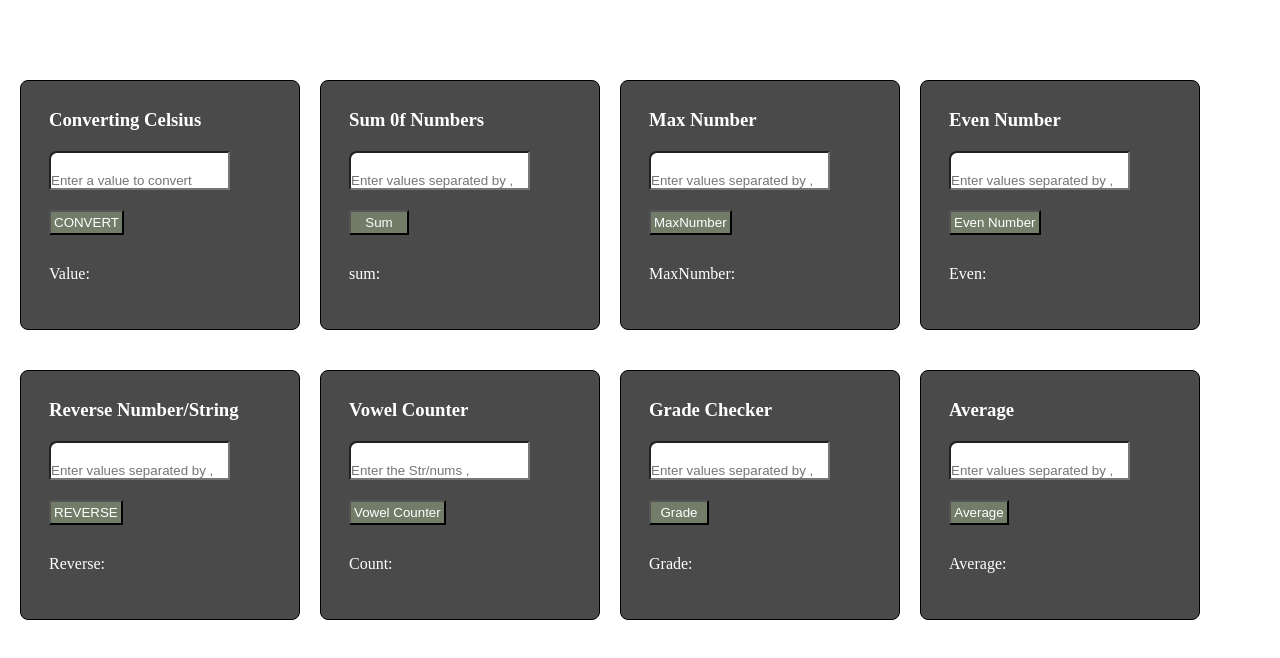
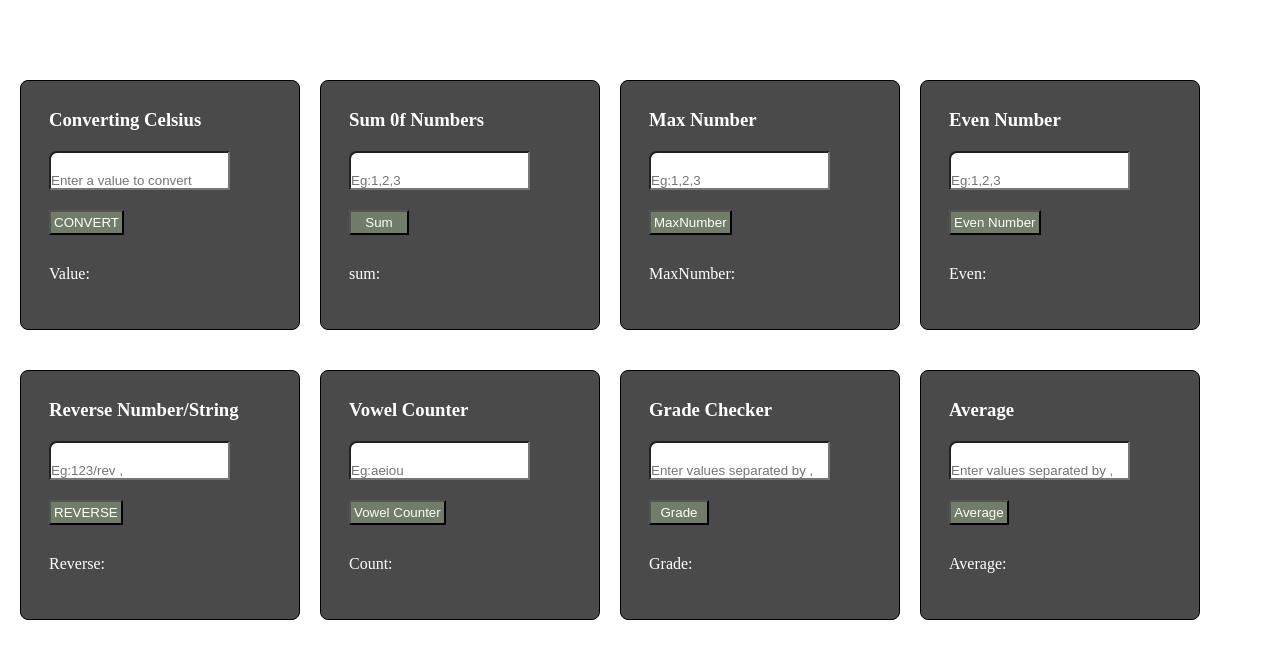
Before and after one commit to damodar101/js, a plain HTML site: page index.html in a window 1280 px wide. Drawn offline with Linux system fonts and the light colour scheme.

Commit message:
add changes to input

```diff
--- a/index.html
+++ b/index.html
@@ -19,7 +19,7 @@
       <!-- convert sum of numbers -->
       <div id="second">
         <h3>Sum 0f Numbers</h3>
-        <input type="text" placeholder="Enter values separated by ," id="sum" />
+        <input type="text" placeholder="Eg:1,2,3 " id="sum" />
         <button type="submit" id="sumNumbers">Sum</button>
         <p id="s">sum:<span id="sumValue"></span></p>
       </div>
@@ -27,7 +27,7 @@
       <!-- max number in array -->
       <div id="third">
         <h3>Max Number</h3>
-        <input type="text" placeholder="Enter values separated by ," id="max" />
+        <input type="text" placeholder="Eg:1,2,3 " id="max" />
         <button type="submit" id="maxNumber">MaxNumber</button>
         <p>MaxNumber:<span id="maxValue"></span></p>
       </div>
@@ -36,7 +36,7 @@
         <!-- Even Number -->
         <div id="fourth" >
             <h3>Even Number</h3>
-            <input type="text" placeholder="Enter values separated by ," id="even">
+            <input type="text" placeholder="Eg:1,2,3" id="even">
             <button type="submit" id="maxArray">Even Number</button>
             <p>Even:<span id="evenNumber"></span></p>
         </div>
@@ -44,14 +44,14 @@
         <!-- Reverse of a string -->
           <div class="fifth">
             <h3>Reverse Number/String</h3>
-            <input type="text" placeholder="Enter values separated by ," id="reverse">
+            <input type="text" placeholder="Eg:123/rev ," id="reverse">
             <button type="submit" id="reverseString">REVERSE</button>
             <p>Reverse:<span id="reversedString"></span></p>
           </div>
           <!-- vowel counter -->
           <div id="sixth">
               <h3>Vowel Counter</h3>
-              <input type="text" placeholder="Enter the Str/nums ," id="vowel">
+              <input type="text" placeholder="Eg:aeiou" id="vowel">
               <button type="submit" id="vowelSubmit">Vowel Counter</button>
                 <br>
               <p>Count:<span id="vowelspan"></span></p>
```
